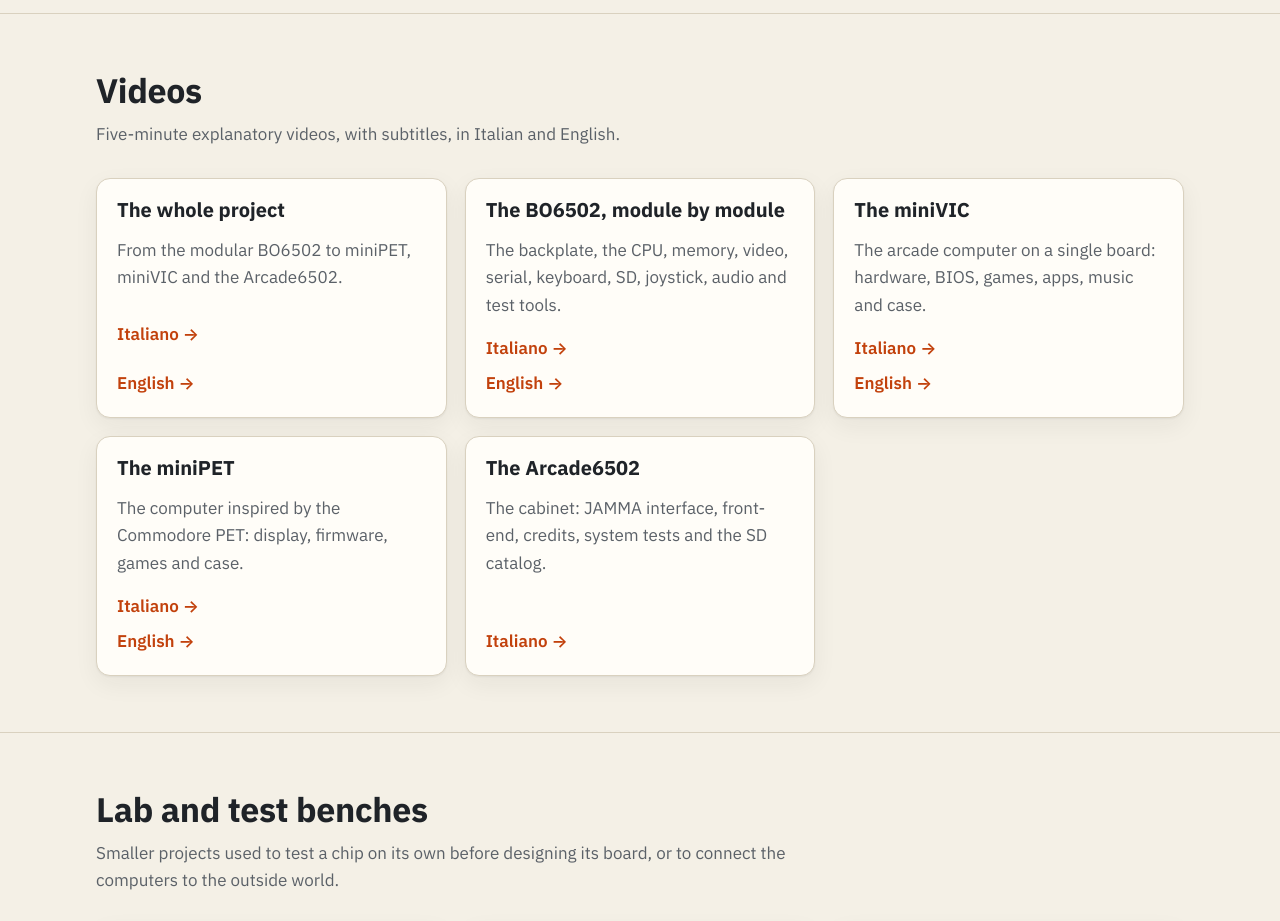
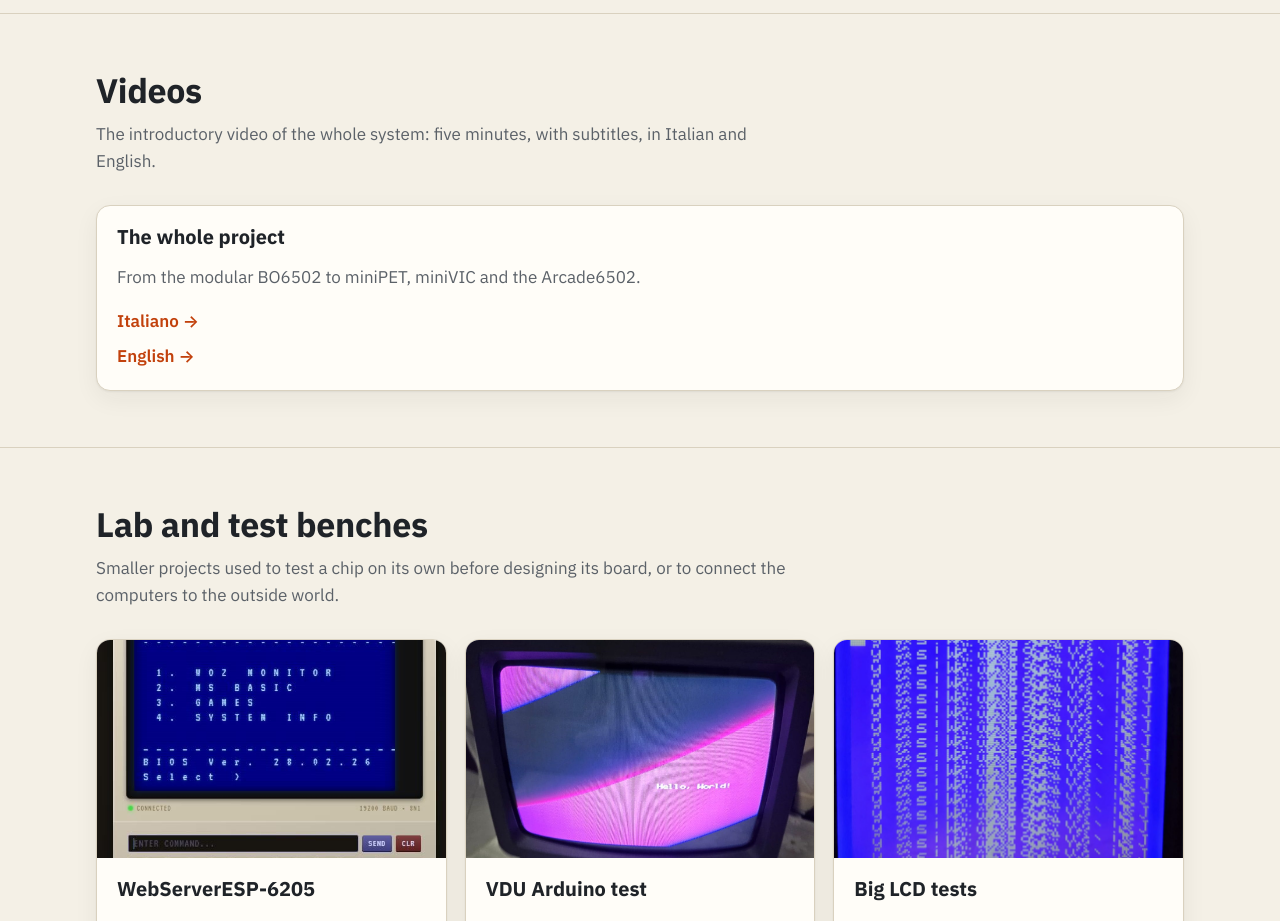
Before and after one commit to Boogs77/boogs77.github.io, a plain HTML site: page index.html in a window 1280 px wide. Shown: the part 6860-7781 px from the top of the page. Drawn offline with Linux system fonts and the light colour scheme.

Commit message:
Videos section: only the introductory video of the whole system
Co-Authored-By: Claude Sonnet 5.5 <noreply@anthropic.com>

```diff
--- a/index.html
+++ b/index.html
@@ -260,7 +260,7 @@
   <section id="videos">
     <div class="wrap">
       <h2>Videos</h2>
-      <p class="section-lead">Five-minute explanatory videos, with subtitles, in Italian and English.</p>
+      <p class="section-lead">The introductory video of the whole system: five minutes, with subtitles, in Italian and English.</p>
       <div class="grid three">
         <article class="card">
           <div class="body">
@@ -268,37 +268,6 @@
             <p>From the modular BO6502 to miniPET, miniVIC and the Arcade6502.</p>
             <a class="more" href="https://youtu.be/3ln8cZt3MQk">Italiano →</a>
             <a class="more" style="padding-top:0" href="https://youtu.be/d8nvmrTR-eE">English →</a>
-          </div>
-        </article>
-        <article class="card">
-          <div class="body">
-            <h3>The BO6502, module by module</h3>
-            <p>The backplate, the CPU, memory, video, serial, keyboard, SD, joystick, audio and test tools.</p>
-            <a class="more" href="https://youtu.be/6IAn-3Ajv5s">Italiano →</a>
-            <a class="more" style="padding-top:0" href="https://youtu.be/Px_E1aIrhP4">English →</a>
-          </div>
-        </article>
-        <article class="card">
-          <div class="body">
-            <h3>The miniVIC</h3>
-            <p>The arcade computer on a single board: hardware, BIOS, games, apps, music and case.</p>
-            <a class="more" href="https://youtu.be/-JVyVr15J_0">Italiano →</a>
-            <a class="more" style="padding-top:0" href="https://youtu.be/Br0R03pKXYs">English →</a>
-          </div>
-        </article>
-        <article class="card">
-          <div class="body">
-            <h3>The miniPET</h3>
-            <p>The computer inspired by the Commodore PET: display, firmware, games and case.</p>
-            <a class="more" href="https://youtu.be/zobRBSW0yw4">Italiano →</a>
-            <a class="more" style="padding-top:0" href="https://youtu.be/ZKR6lfdHAPM">English →</a>
-          </div>
-        </article>
-        <article class="card">
-          <div class="body">
-            <h3>The Arcade6502</h3>
-            <p>The cabinet: JAMMA interface, front-end, credits, system tests and the SD catalog.</p>
-            <a class="more" href="https://youtu.be/8jpY8511fZo">Italiano →</a>
           </div>
         </article>
       </div>
```
